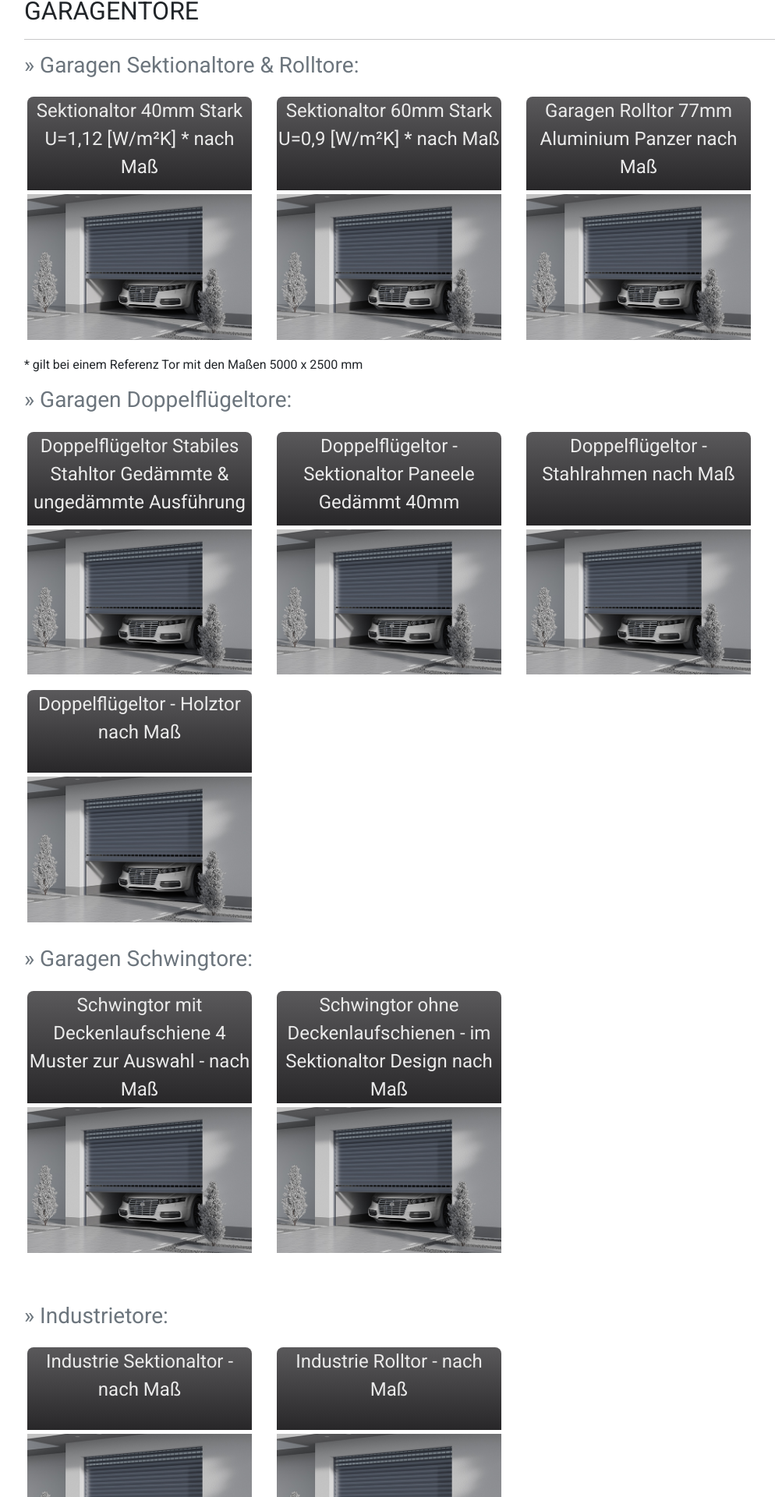
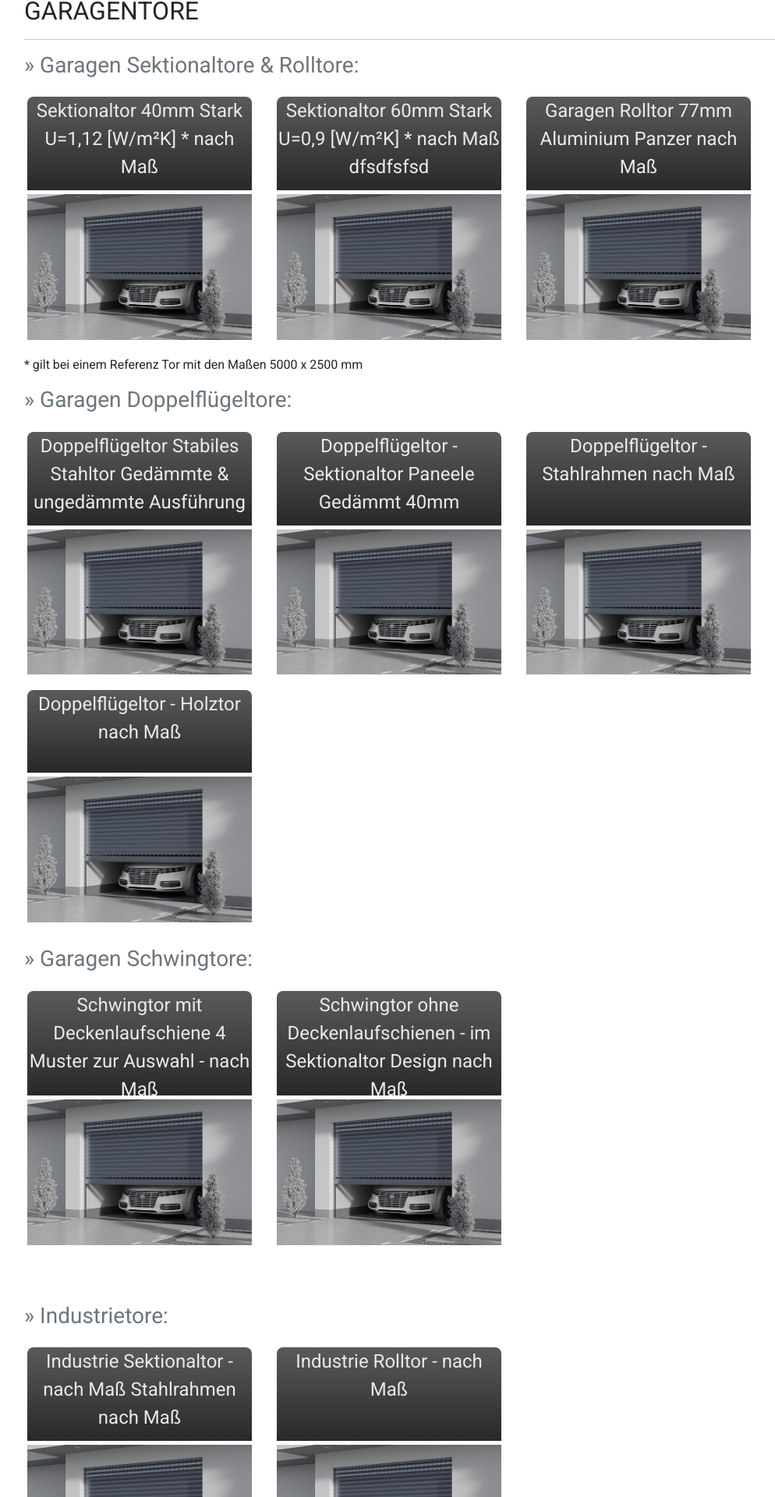
Before and after one commit to thatchermain/Garagentore, a Next.js app: page / in a window 1280 px wide. Shown: the part 936-2856 px from the top of the page at 78% size, without its empty margins (51-1045 px from the left). Built offline with nearby package versions, Linux system fonts and the light colour scheme.

Commit message:
CARD size adjustment

```diff
--- a/components/ProductCard.jsx
+++ b/components/ProductCard.jsx
@@ -6,7 +6,7 @@ import styles from "../styles/ProductCard.module.scss";
 
 const ProductCard = (props) => {
   return (
-    <div className={styles.card}>
+    <div className={`${styles.card}`}>
       <div className={styles.text}>{props.title}</div>
       <div className={styles.image}>
         <Image
--- a/data/contentTitles.js
+++ b/data/contentTitles.js
@@ -1,6 +1,6 @@
 const sectionOneTitle = [
   "Sektionaltor 40mm Stark U=1,12 [W/m²K] * nach Maß",
-  "Sektionaltor 60mm Stark U=0,9 [W/m²K] * nach Maß",
+  "Sektionaltor 60mm Stark U=0,9 [W/m²K] * nach Maß dfsdfsfsd",
   "Garagen Rolltor 77mm Aluminium Panzer nach Maß",
 ];
 const sectionTwoTitle = [
@@ -14,7 +14,7 @@ const sectionThreeTitle = [
   "Schwingtor ohne Deckenlaufschienen - im Sektionaltor Design nach Maß",
 ];
 const sectionFourTitle = [
-  "Industrie Sektionaltor - nach Maß",
+  "Industrie Sektionaltor - nach Maß Stahlrahmen nach Maß",
   "Industrie Rolltor - nach Maß",
 ];
 
--- a/styles/ProductCard.module.scss
+++ b/styles/ProductCard.module.scss
@@ -5,7 +5,7 @@
   margin: 0;
 }
 .text {
-  min-height: 40%;
+  height: 40%;
   border-radius: 8px 8px 0 0;
   color: $textLight;
   font-size: 1.5rem;
@@ -14,6 +14,7 @@
   transition: 0.2s ease-in;
 }
 .image {
+  height: 50%;
   border-top: 5px solid $bgLight;
   position: relative;
 }
```
